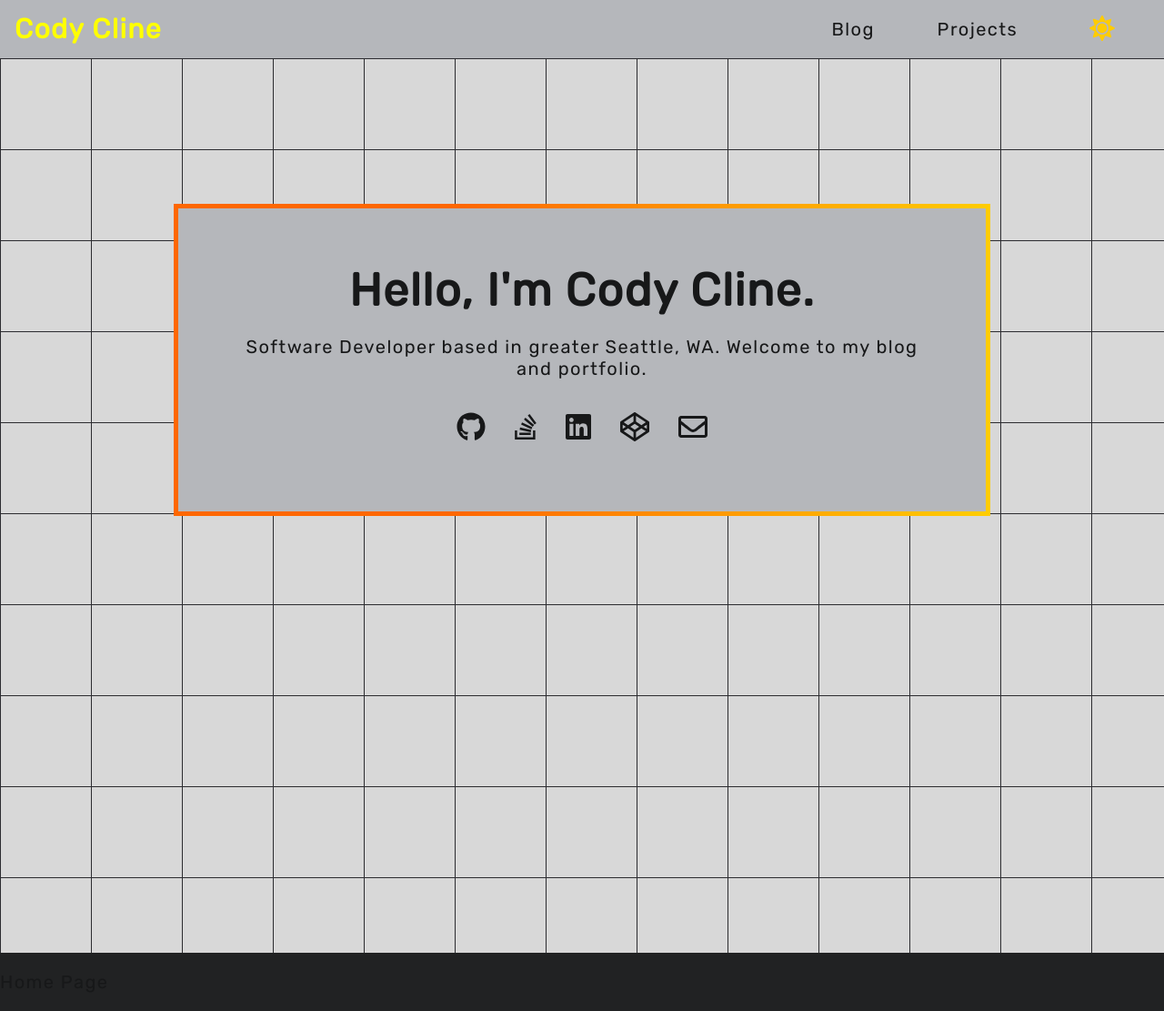
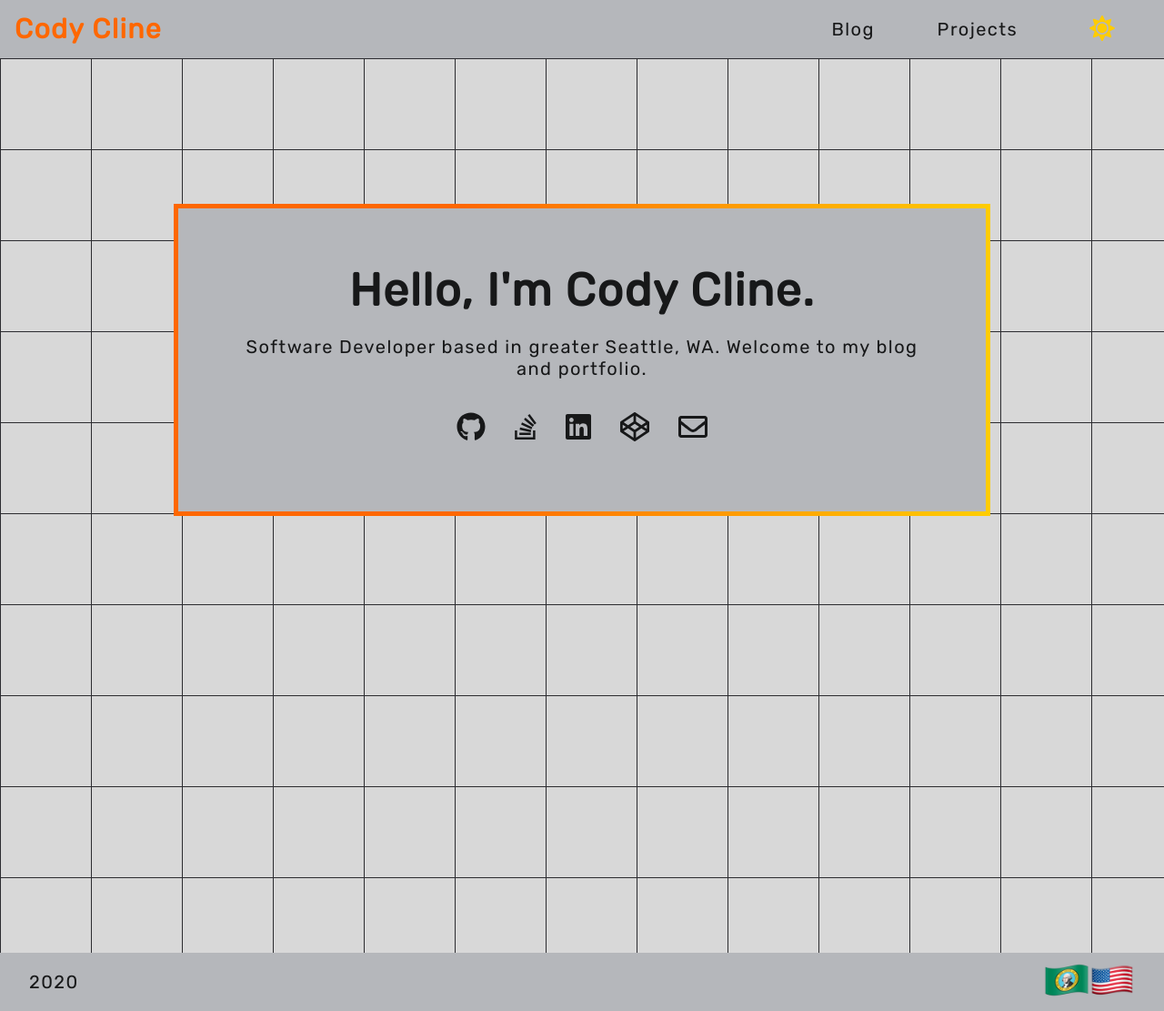
Before and after one commit to CodyCline/codycline, a React (Create React App) app: page / in a window 1280 px wide. Shown: the whole page at 91% size. Built offline with nearby package versions, Linux system fonts and the light colour scheme.

Commit message:
Added fully styled footer

```diff
--- a/src/components/hoc/layout/layout.scss
+++ b/src/components/hoc/layout/layout.scss
@@ -59,8 +59,11 @@
 
 
 
+
 .navitem-active {
-    color: yellow;
+    @include themed () {
+        color: t("main-color");
+    }
 }
 
 
@@ -71,9 +74,19 @@
 
 .footer {
     height: 4rem;
-    background: #212223;
     display: flex;
     flex-direction: row;
     align-items: center;
+    list-style: none;
+    margin: 0;
+    padding: 0 2rem 0 2rem;
     justify-content: space-between;
+    @include themed () {
+        background: t("fg");
+    }
 }
+
+.footer-icon {
+    height: 10px;
+    width: 10px;
+}
--- a/src/components/hoc/layout/layout.tsx
+++ b/src/components/hoc/layout/layout.tsx
@@ -5,6 +5,8 @@ import { ThemeToggle } from '../../ui/toggle/toggle';
 import './layout.scss';
 import { FontAwesomeIcon } from '@fortawesome/react-fontawesome';
 import { useComponentVisible } from '../../../utils/useComponentVisible';
+import WaFlag from '../../../assets/images/wa.png';
+import UsFlag from '../../../assets/images/us.png';
 
 export const Layout = ({ children }: any) => {
     return (
@@ -19,9 +21,17 @@ export const Layout = ({ children }: any) => {
 
 
 export const Footer = () => {
+    const date: Date = new Date();
+    const currentYear = date.getFullYear();
     return (
         <footer className="footer">
-            Home Page
+            <li className="footer-item">
+                {currentYear}
+            </li>
+            <li className="footer-item">
+                <img style={{height: "50px", width: "50px"}} src={WaFlag}/>
+                <img style={{height: "50px", width: "50px"}} src={UsFlag}/>
+            </li>
         </footer>
     )
 }
--- a/src/pages/projects/projects.tsx
+++ b/src/pages/projects/projects.tsx
@@ -3,6 +3,7 @@ import { Card } from '../../components/ui/card/card';
 import { SelectTag } from '../../components/ui/tags/tags';
 import { projectData } from '../../appdata/projectData';
 import { Divider } from '../../components/ui/divider/divider';
+import { Spacer } from '../../components/ui/spacer/spacer';
 
 export const Projects = () => {
     const [category, setCategory] = React.useState<any>("all");
@@ -31,7 +32,7 @@ export const Projects = () => {
             }}>
                 <h2 >Projects</h2>
                 <Divider style={{width:"30vh"}}/>
-                <div style={{ height: "2.5vh" }} />
+                <Spacer height={2.5} units="vh"/>
                 <ul
                     style={{
                         width: "100%",
@@ -57,7 +58,7 @@ export const Projects = () => {
                     ))}
                 </ul>
             </div>
-            <div style={{ height: "5vh" }} />
+            <Spacer height={5} units="vh"/>
             <div style={{ display: "flex", flexWrap: "wrap", justifyContent: "center", width: "90%", margin: "auto" }}>
                 {
                     filterOptions.length > 0 ? (
@@ -79,7 +80,7 @@ export const Projects = () => {
                     )
                 }
             </div>
-            <div style={{ height: "30vh" }} />
+            <Spacer height={30} units="vh"/>
         </React.Fragment>
     );
 }
--- a/src/pages/projects/view.tsx
+++ b/src/pages/projects/view.tsx
@@ -3,6 +3,7 @@ import { MarkdownWrapper } from '../../components/hoc/markdown/markdown';
 import { PanelTag } from '../../components/panel/panel';
 import { useParams } from 'react-router-dom';
 import { projectData } from '../../appdata/projectData';
+import { Divider } from '../../components/ui/divider/divider';
 
 export const Post = () => {
     const { id } = useParams();
@@ -17,14 +18,13 @@ export const Post = () => {
     }, []);
     return (
         <React.Fragment>
-            <div style={{ height: "10vh" }} />
             {loaded ?
                 <React.Fragment>
                     <img className="cover-image" src={state.cover} />
                     <div style={{ display: "flex", flexDirection: "column", flexWrap: "wrap", alignItems: "flex-start", margin: "auto", width: "65%" }}>
-                        <h1 style={{ fontSize: "50px" }}>{state.title}</h1>
+                        <h1 className="big-header">{state.title}</h1>
                         <p>{state.date}</p>
-                        <hr style={{ border: 0, borderRadius: "1rem", width: "100%", height: "0.25rem", background: "linear-gradient(to right, rgba(108,16,209,1), rgba(0,212,255,1))" }} />
+                        <Divider style={{width: "100%"}}/>
                         <MarkdownWrapper>
                             {state.body}
                         </MarkdownWrapper>
```
Also changed, not shown: src/pages/notfound/notfound.tsx (added, +9 -0 lines), src/assets/images/us.png (added), src/assets/images/wa.png (added).
